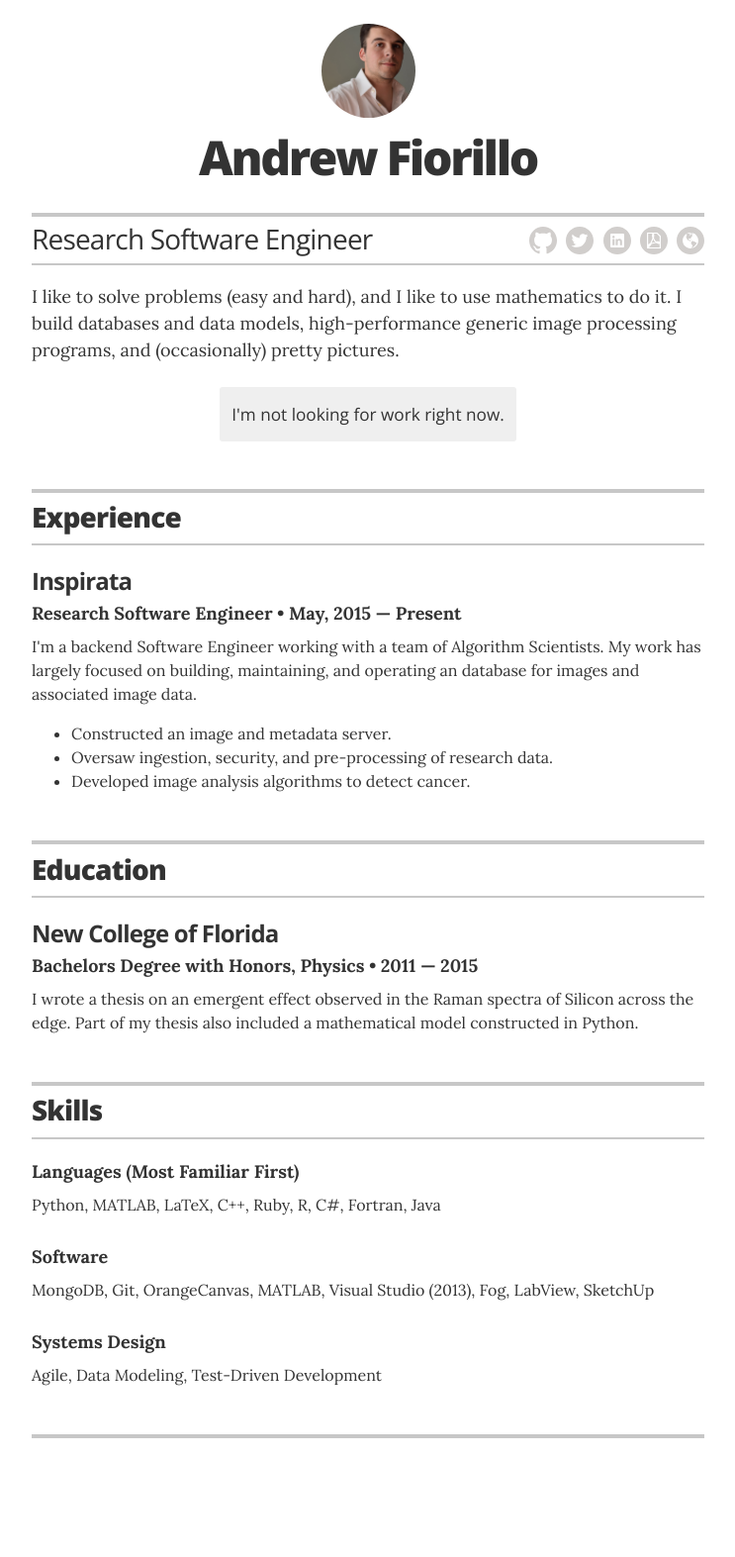
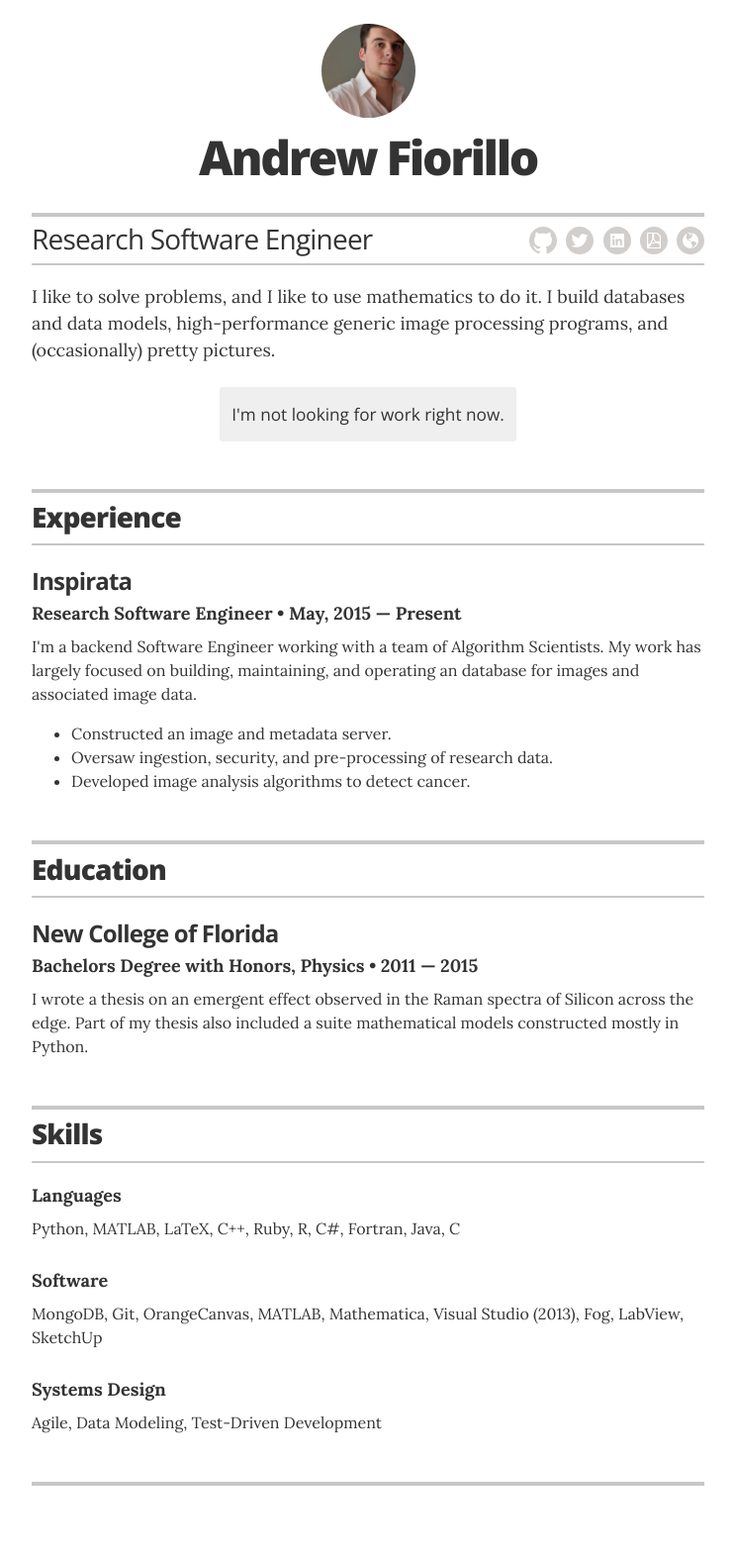
Before and after one commit to afiorillo/andrewmfiorillo.github.io, a Jekyll site: the page built from index.html, in a window 1280 px wide. Shown: the whole page at 99% size, without its empty margins (268-1011 px from the left). Built offline with Jekyll 4.4.1, drawn with Linux system fonts in a browser that asks for light colours; before the commit the page ends 1525 px from its top, so only the background shows below that.

Commit message:
Removed unused elements.

```diff
--- a/_config.yml
+++ b/_config.yml
@@ -34,11 +34,10 @@
 # Resume social links
 # uncomment the options you wish to display, and add your own URL
 resume_social_links:
-  resume_github_url:            "https://andrewmfiorillo.github.com/"
+  resume_github_url:            "https://github.com/andrewmfiorillo"
   resume_twitter_url:           "http://twitter.com/muthebeagle"
   resume_pdf_url:               "https://andrewmfiorillo.github.io/resume.pdf"
   resume_linkedin_url:          "https://www.linkedin.com/in/andrewmfiorillo"
-  # resume_instagram_url:         "insert your Instagram URL here"
   resume_website_url:           "http://andrewmfiorillo.github.io/"
 
 # Design settings
--- a/_layouts/resume.html
+++ b/_layouts/resume.html
@@ -27,7 +27,7 @@
         </div>
 
         <div class="executive-summary" itemprop="description">
-          <p>I like to solve problems (easy and hard), and I like to use mathematics to do it. I build databases and data models, high-performance generic image processing programs, and (occasionally) pretty pictures.</p>
+          <p>I like to solve problems, and I like to use mathematics to do it. I build databases and data models, high-performance generic image processing programs, and (occasionally) pretty pictures.</p>
         </div>
 
         {% if site.resume_looking_for_work == 'yes' %}
@@ -91,7 +91,7 @@
         <div class="resume-item" itemscope itemprop="worksFor" itemtype="http://schema.org/CollegeOrUniversity">
           <h3 class="resume-item-title" itemprop="name">New College of Florida</h3>
           <h4 class="resume-item-details" itemprop="description">Bachelors Degree with Honors, Physics &bull; 2011 &mdash; 2015</h4>
-          <p class="resume-item-copy">I wrote a thesis on an emergent effect observed in the Raman spectra of Silicon across the edge. Part of my thesis also included a mathematical model constructed in Python.</p>
+          <p class="resume-item-copy">I wrote a thesis on an emergent effect observed in the Raman spectra of Silicon across the edge. Part of my thesis also included a suite mathematical models constructed mostly in Python.</p>
         </div>
 
       </section>
@@ -112,12 +112,6 @@
           <p class="resume-item-copy">Donut Locator is an open source node/ember app that lets users find donuts within a defined radius from their home.</p>
         </div>
 
-        <div class="resume-item">
-          <h3 class="resume-item-title">Springfield Donut Eater's User Group</h3>
-          <h4 class="resume-item-details">Co-Founder & Organizer &bull; 2007 &mdash; Present</h4>
-          <p class="resume-item-copy">DEUG is a local monthly meetup in Springfield where we share all the latest tips and tricks for dat donut lifestyle. I organize the group, and typically eat most of the donuts.</p>
-        </div>
-
       </section>
       <!-- end Projects -->
       {% endif %}
@@ -131,13 +125,13 @@
         </header>
 
         <div class="resume-item">
-          <h4 class="resume-item-details">Languages (Most Familiar First)</h4>
-          <p class="resume-item-copy">Python, MATLAB, LaTeX, C++, Ruby, R, C#, Fortran, Java</p>
+          <h4 class="resume-item-details">Languages</h4>
+          <p class="resume-item-copy">Python, MATLAB, LaTeX, C++, Ruby, R, C#, Fortran, Java, C</p>
         </div>
 
         <div class="resume-item">
           <h4 class="resume-item-details">Software</h4>
-          <p class="resume-item-copy">MongoDB, Git, OrangeCanvas, MATLAB, Visual Studio (2013), Fog, LabView, SketchUp</p>
+          <p class="resume-item-copy">MongoDB, Git, OrangeCanvas, MATLAB, Mathematica, Visual Studio (2013), Fog, LabView, SketchUp</p>
         </div>
 
         <div class="resume-item">
@@ -163,18 +157,6 @@
           <p class="resume-item-copy">Awarded for stopping a nuclear meltdown, even though I also started it.</p>
         </div>
 
-        <div class="resume-item">
-          <h3 class="resume-item-title" itemprop="award">Duff Beer Customer of the year</h3>
-          <h4 class="resume-item-details">1997 &mdash; 2001, 2003, 2008 &mdash; 2012</h4>
-          <p class="resume-item-copy">Honored by <a href="https://en.wikipedia.org/wiki/Duff_Beer">Duff Beer</a> for being an outstanding customer several years straight. Qualifications included most beer consumed at a bar, most beer purchased, and most beer ralphed.</p>
-        </div>
-
-        <div class="resume-item">
-          <h3 class="resume-item-title" itemprop="award">Moe's Patron of the Month</h3>
-          <h4 class="resume-item-details">12/2001, 8/2004</h4>
-          <p class="resume-item-copy">Specifically this prestigious awarded twice for stopping a robber with my belly.</p>
-        </div>
-
       </section>
       <!-- end Recognition -->
       {% endif %}
@@ -191,12 +173,6 @@
           <h3 class="resume-item-title"><a href="http://beerfortheworld.com">Beer for the World</a></h3>
           <h4 class="resume-item-details">Volunteer &bull; 2008 &mdash; Present</h4>
           <p class="resume-item-copy">Organized fund drives and participated in fundraising events for the benefit of families in third world countries without proper access to malt beverages.</p>
-        </div>
-
-        <div class="resume-item">
-          <h3 class="resume-item-title">Springfield Nuclear Workers Labor Union</h3>
-          <h4 class="resume-item-details">Member in Good Standin &bull; 1994 &mdash; Present</h4>
-          <p class="resume-item-copy">Founding member of the local nuclear workers labor union.</p>
         </div>
 
       </section>
```
